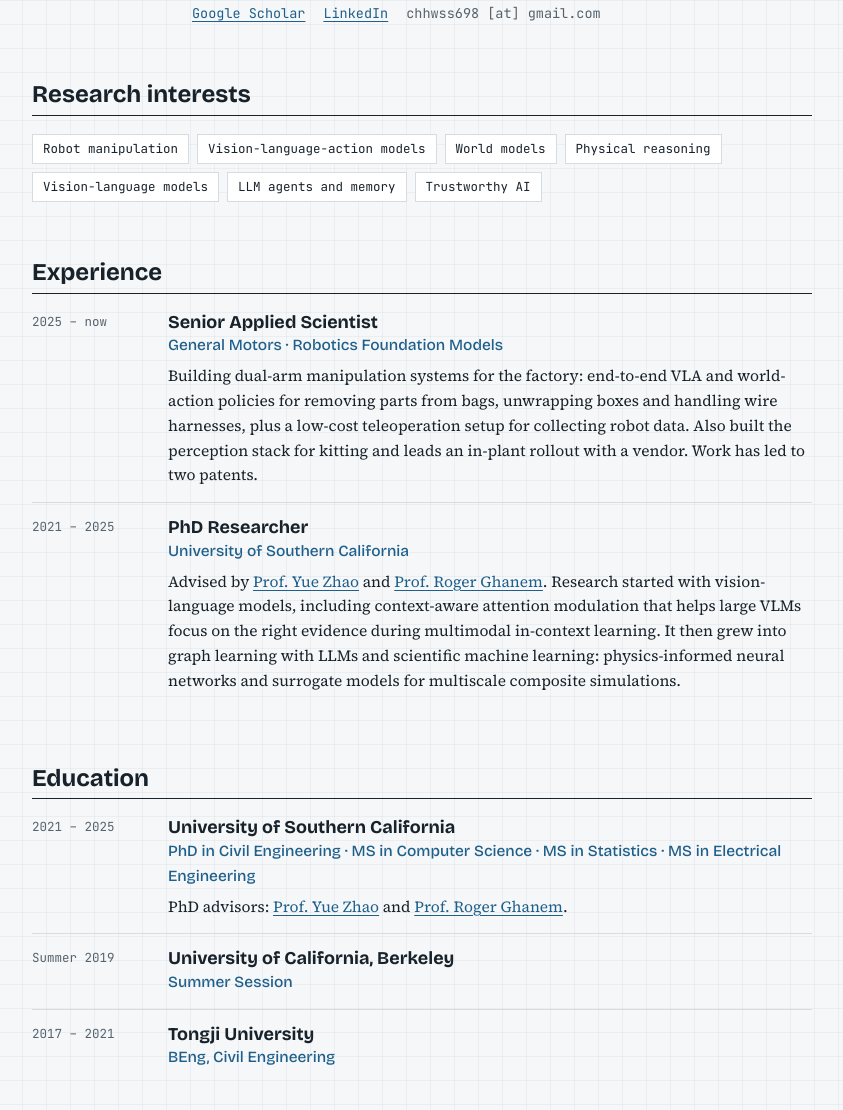
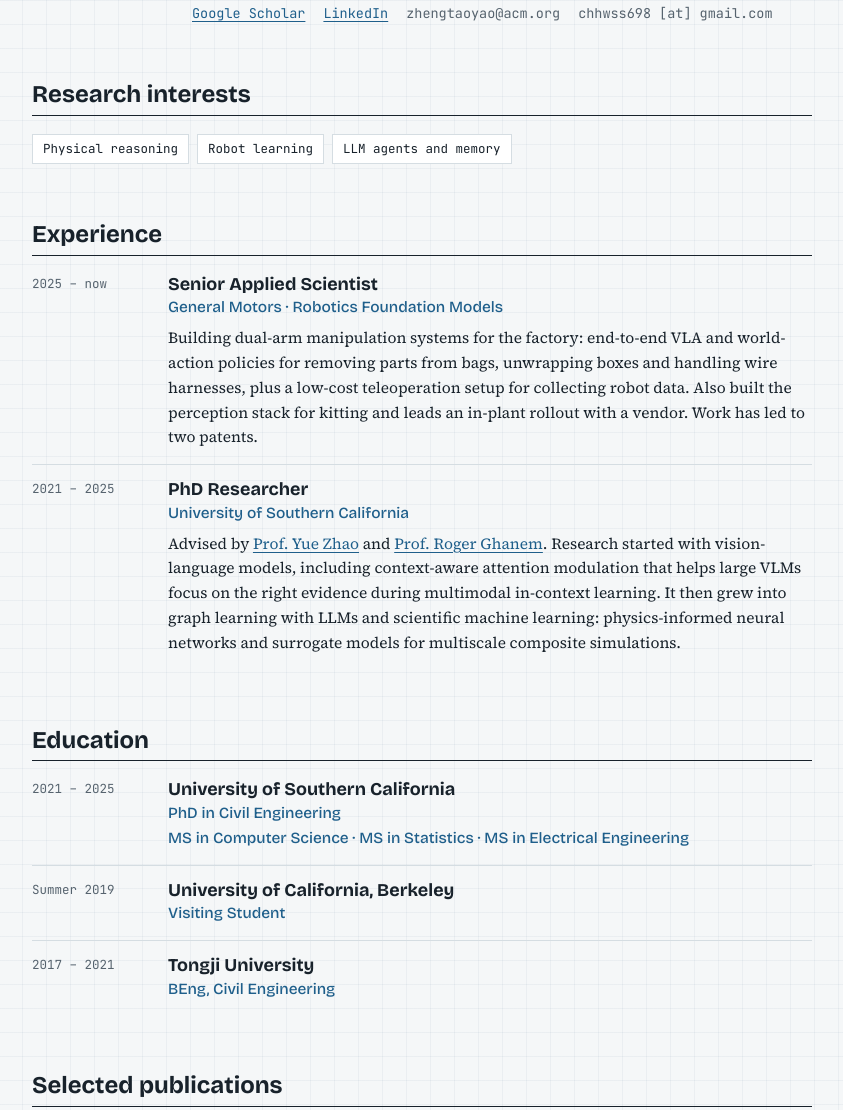
Before and after one commit to zhengtaoyao/zhengtaoyao.github.io, a plain HTML site: page index.html in a window 1280 px wide. Shown: the part 432-1542 px from the top of the page, without its empty margins (218-1061 px from the left). Drawn offline with nearby package versions, Linux system fonts and the light colour scheme.

Commit message:
Trim research interests, split degrees, update emails
Co-Authored-By: Claude Opus 5.5 <noreply@anthropic.com>

```diff
--- a/index.html
+++ b/index.html
@@ -98,6 +98,7 @@ footer{margin-top:64px; font-family:var(--mono); font-size:11.5px; color:var(--m
       <div class="links">
         <a href="https://scholar.google.com/citations?user=OfPcaskAAAAJ&amp;hl=en">Google Scholar</a>
         <a href="https://www.linkedin.com/in/zhengtao-yao-044547223">LinkedIn</a>
+        <span>zhengtaoyao@acm.org</span>
         <span>chhwss698 [at] gmail.com</span>
       </div>
     </div>
@@ -106,8 +107,7 @@ footer{margin-top:64px; font-family:var(--mono); font-size:11.5px; color:var(--m
   <section>
     <div class="sh"><h2>Research interests</h2></div>
     <div class="interests">
-      <span>Robot manipulation</span><span>Vision-language-action models</span><span>World models</span>
-      <span>Physical reasoning</span><span>Vision-language models</span><span>LLM agents and memory</span><span>Trustworthy AI</span>
+      <span>Physical reasoning</span><span>Robot learning</span><span>LLM agents and memory</span>
     </div>
   </section>
 
@@ -137,15 +137,15 @@ footer{margin-top:64px; font-family:var(--mono); font-size:11.5px; color:var(--m
       <div class="when">2021 – 2025</div>
       <div>
         <h3>University of Southern California</h3>
-        <div class="org">PhD in Civil Engineering · MS in Computer Science · MS in Statistics · MS in Electrical Engineering</div>
-        <p>PhD advisors: <a href="https://viterbi-web.usc.edu/~yzhao010/">Prof. Yue Zhao</a> and <a href="https://scholar.google.com/citations?user=NmK-vOoAAAAJ&amp;hl=en">Prof. Roger Ghanem</a>.</p>
+        <div class="org">PhD in Civil Engineering</div>
+        <div class="org">MS in Computer Science · MS in Statistics · MS in Electrical Engineering</div>
       </div>
     </div>
     <div class="job">
       <div class="when">Summer 2019</div>
       <div>
         <h3>University of California, Berkeley</h3>
-        <div class="org">Summer Session</div>
+        <div class="org">Visiting Student</div>
       </div>
     </div>
     <div class="job">
```
